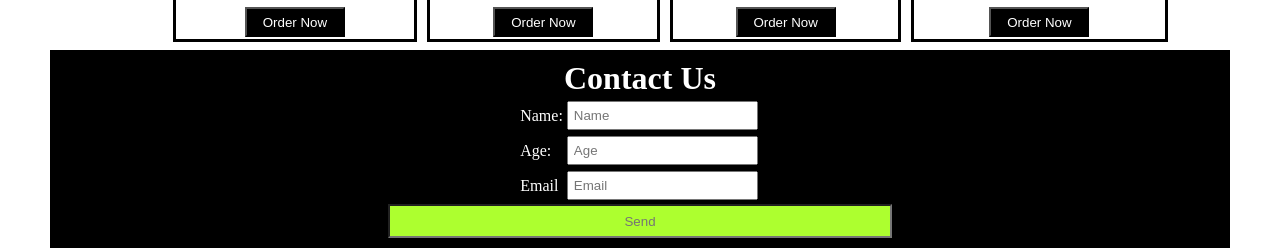
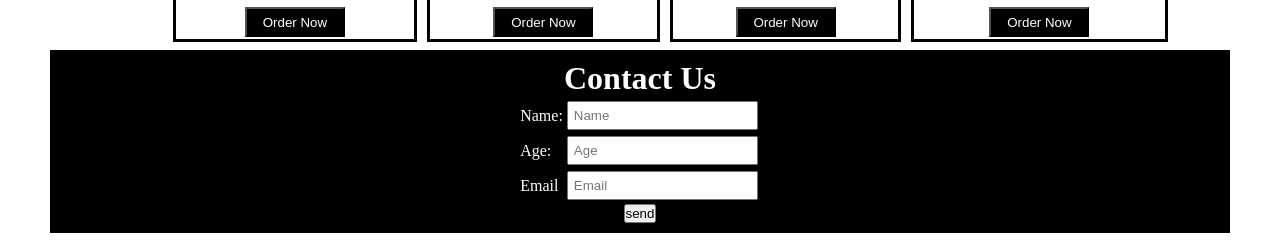
Before and after one commit to Arthi0420/Reestar-Website, a plain HTML site: page index.html in a window 1280 px wide. Shown: the part 581-829 px from the top of the page. Drawn offline with Linux system fonts and the light colour scheme.

Commit message:
Update index.html ( send button created

```diff
--- a/index.html
+++ b/index.html
@@ -81,9 +81,9 @@
 
                 </table>
 
-                <div class="input-form">
+                <div class="button">
 
-                    <input type="text" placeholder="Send" class="input-form__input">
+                    <button>send</button>
                 </div>
 
             </form>
```
